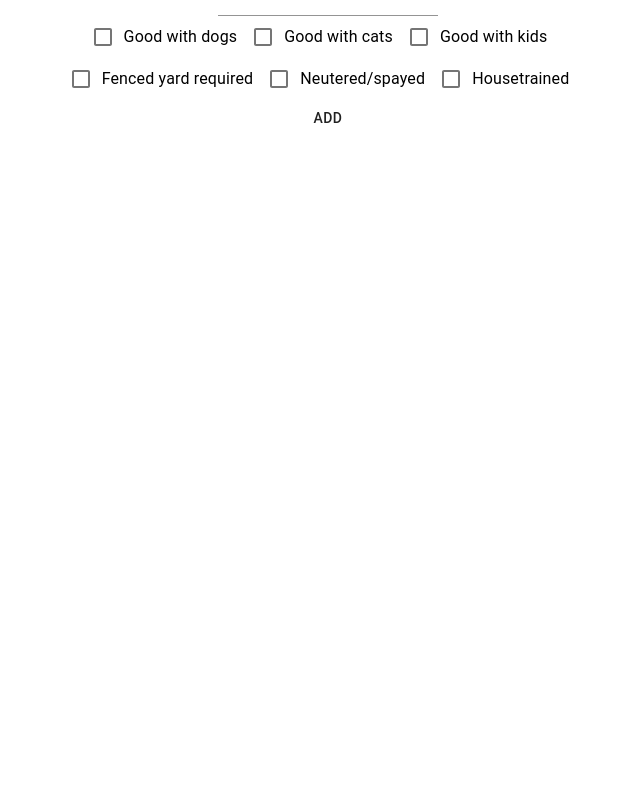
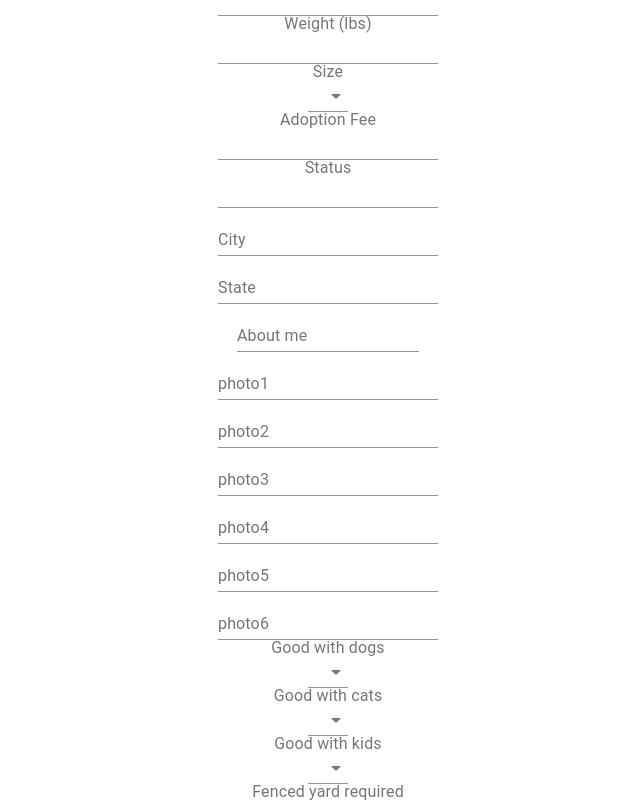
Before and after one commit to zachmkhan/Animal-Adoptions, a React (Create React App) app: page /addCat in a window 1280 px wide. Shown: the part 240-1042 px from the top of the page, without its empty margins (312-952 px from the left). Before the commit the page ends 800 px from the top, so only its background shows below. Built offline with nearby package versions, Linux system fonts and the light colour scheme.

Commit message:
Updated AddCat form

```diff
--- a/src/components/AddCat.js
+++ b/src/components/AddCat.js
@@ -18,31 +18,106 @@ const AddCat = () => {
     const [name, setName] = React.useState("");
     const [breed, setBreed] = React.useState("");
     const [age, setAge] = React.useState("");
+    const [sex, setSex] = React.useState("");
     const [weight, setWeight] = React.useState("");
-    const [dogs, setDogs] = React.useState(false);
-    const [cats, setCats] = React.useState(false);
-    const [kids, setKids] = React.useState(false);
-    const [fence, setFence] = React.useState(false);
-    const [trained, setTrained] = React.useState(false);
-    const [neut, setNeut] = React.useState(false);
+    const [fee, setFee] = React.useState("");
+    const [size, setSize] = React.useState("");
+    const [desc, setDesc] = React.useState("");
+    const [city, setCity] = React.useState("");
+    const [state, setState] = React.useState("");
+    const [status, setStatus] = React.useState("");
+    const [photo1, setPhoto1] = React.useState("");
+    const [photo2, setPhoto2] = React.useState("");
+    const [photo3, setPhoto3] = React.useState("");
+    const [photo4, setPhoto4] = React.useState("");
+    const [photo5, setPhoto5] = React.useState("");
+    const [photo6, setPhoto6] = React.useState("");
+    const [dogs, setDogs] = React.useState("");
+    const [cats, setCats] = React.useState("");
+    const [kids, setKids] = React.useState("");
+    const [fence, setFence] = React.useState("");
+    const [trained, setTrained] = React.useState("");
+    const [neut, setNeut] = React.useState("");
+    const [shots, setShots] = React.useState("");
 
+    const url = "http://flip2.engr.oregonstate.edu:4256/pets"
 
     const handleSubmit = (event) => {
-        console.log(`
-          User: ${name}
-          Breed: ${breed}
-          Age: ${age}
-          Weight: ${weight}
-          Good with dogs: ${dogs}
-          Good with cats: ${cats}
-          Good with kids: ${kids}
-          Fence?: ${fence}
-          Neutered/Spayed: ${neut}
-          Housetrained: ${trained}
+        const requestOptions = {
+            method: 'POST',
+            headers: {
+                'Accept': 'application/json',
+                'Content-Type': 'application/json'
+             },
+            body: JSON.stringify({
+                sellerId: 1, //Dummy admin id
+                status:status,
+                animal:"Cat",
+                name:name,
+                breed:breed,
+                sex:sex,
+                age:age ,
+                weight:weight,
+                size:size,
+                adoptionFee:fee,
+                aboutMe: desc,
+                city:city,
+                state:state,
+                photo1:photo1,
+                photo2:photo2,
+                photo3:photo3,
+                photo4:photo4,
+                photo5:photo5,
+                photo6:photo5,
+                goodWithKids:kids,
+                goodWithDogs:dogs,
+                goodWithCats:cats,
+                requiresFence:fence,
+                houseTrained:trained,
+                neuteredSpayed:neut,
+                shotsUpToDate:shots
+            }
+            )
+        };
+        fetch(url, requestOptions)
+        .then(response => response.json())
+        .then(json => {
+            console.log('parsed json', json) // access json.body here
+        })
+        //event.preventDefault();
+    }
 
-        `);
-        event.preventDefault();
-    }
+    // const handleSubmit = (event) => {
+    //     console.log({
+    //         "sellerId": 2,
+    //         "status": status,
+    //         "animal": "Cat",
+    //         "name": name,
+    //         "breed": breed,
+    //         "sex": sex,
+    //         "age": age,
+    //         "weight": weight,
+    //         "size": size,
+    //         "adoptionFee": fee,
+    //         "aboutMe": desc,
+    //         "city": city,
+    //         "state": "WA",
+    //         "photo1": "https://i.imgur.com/cqAklTF.jpeg",
+    //         "photo2": null,
+    //         "photo3": null,
+    //         "photo4": null,
+    //         "photo5": null,
+    //         "photo6": null,
+    //         "goodWithKids": "UNKNOWN",
+    //         "goodWithDogs": "UNKNOWN",
+    //         "goodWithCats": "UNKNOWN",
+    //         "requiresFence": "UNKNOWN",
+    //         "houseTrained": "UNKNOWN",
+    //         "neuteredSpayed": "UNKNOWN",
+    //         "shotsUpToDate": "UNKNOWN"
+    //       });
+    //     event.preventDefault();
+    // }
 
     return(
         <form onSubmit={handleSubmit}>
@@ -65,6 +140,16 @@ const AddCat = () => {
                     <MenuItem value="Siamese">Siamese</MenuItem>
                 </Select>
                 <br></br>
+                <InputLabel id="sex">Sex</InputLabel>
+                <Select
+                    labelId="sex"
+                    onChange={e => setSex(e.target.value)}
+                    value={sex}
+                >
+                    <MenuItem value="Male">Male</MenuItem>
+                    <MenuItem value="Female">Female</MenuItem>
+                </Select>
+                <br></br>
                 <InputLabel id="age">Age</InputLabel>
                 <Input
                     labelId="age"
@@ -83,73 +168,186 @@ const AddCat = () => {
                 >
                 </Input>
                 <br></br>
-                <FormControlLabel
-                     control={
-                    <Checkbox
-                        value={dogs}
-                        onChange={e => setDogs(!dogs)}
-                        name="checkDogs"
+                <InputLabel id="size">Size</InputLabel>
+                <Select
+                    labelId="size"
+                    onChange={e => setSize(e.target.value)}
+                    value={size}
+                >
+                    <MenuItem value="Small">Small</MenuItem>
+                    <MenuItem value="Medium">Medium</MenuItem>
+                    <MenuItem value="Large">Large</MenuItem>
+                    <MenuItem value="XLarge">XLarge</MenuItem>
 
-                    />
-                    }
-                    label="Good with dogs"
-                />
-                <FormControlLabel
-                     control={
-                    <Checkbox
-                        value={cats}
-                        onChange={e => setCats(!cats)}
-                        name="checkCats"
-
-                    />
-                    }
-                    label="Good with cats"
-                />
-                <FormControlLabel
-                     control={
-                    <Checkbox
-                        value={kids}
-                        onChange={e => setKids(!kids)}
-                        name="checkKids"
-
-                    />
-                    }
-                    label="Good with kids"
+                </Select>
+                <br></br>
+                <InputLabel id="fee">Adoption Fee</InputLabel>
+                <Input
+                    labelId="fee"
+                    type="number"
+                    value={fee}
+                    onChange={e => setFee(e.target.value)}
+                >
+                </Input>
+                <br></br>
+                <InputLabel id="status">Status</InputLabel>
+                <Input
+                    labelId="status"
+                    type="text"
+                    value={status}
+                    onChange={e => setStatus(e.target.value)}
+                >
+                </Input>
+                <br></br>
+                <TextField
+                    type='text'
+                    name='city'
+                    label='City'
+                    onChange={e => setCity(e.target.value)}
+                    value={city}
                 />
                 <br></br>
-                <FormControlLabel
-                     control={
-                    <Checkbox
-                        value={fence}
-                        onChange={e => setFence(!fence)}
-                        name="checkFence"
-
-                    />
-                    }
-                    label="Fenced yard required"
+                <TextField
+                    type='text'
+                    name='state'
+                    label='State'
+                    onChange={e => setState(e.target.value)}
+                    value={state}
                 />
-                <FormControlLabel
-                     control={
-                    <Checkbox
-                        value={neut}
-                        onChange={e => setNeut(!neut)}
-                        name="checkNeut"
-
-                    />
-                    }
-                    label="Neutered/spayed"
+                <br></br>
+                <TextField
+                    type='text'
+                    name='desc'
+                    label='About me'
+                    onChange={e => setDesc(e.target.value)}
+                    value={desc}
+                    multiline='true'
                 />
-                <FormControlLabel
-                     control={
-                    <Checkbox
-                        value={trained}
-                        onChange={e => setTrained(!trained)}
-                        name="checkTrained"
-
-                    />
-                    }
-                    label="Housetrained"
+                <br></br>
+                <TextField
+                    type='text'
+                    name='photo1'
+                    label='photo1'
+                    onChange={e => setPhoto1(e.target.value)}
+                    value={photo1}
                 />
+                <br></br>
+                <TextField
+                    type='text'
+                    name='photo2'
+                    label='photo2'
+                    onChange={e => setPhoto2(e.target.value)}
+                    value={photo2}
+                />
+                <br></br>
+                <TextField
+                    type='text'
+                    name='photo3'
+                    label='photo3'
+                    onChange={e => setPhoto3(e.target.value)}
+                    value={photo3}
+                />
+                <br></br>
+                <TextField
+                    type='text'
+                    name='photo4'
+                    label='photo4'
+                    onChange={e => setPhoto4(e.target.value)}
+                    value={photo4}
+                />
+                <br></br>
+                <TextField
+                    type='text'
+                    name='photo5'
+                    label='photo5'
+                    onChange={e => setPhoto5(e.target.value)}
+                    value={photo5}
+                />
+                <br></br>
+                <TextField
+                    type='text'
+                    name='photo6'
+                    label='photo6'
+                    onChange={e => setPhoto6(e.target.value)}
+                    value={photo6}
+                />
+                <br></br>
+                <InputLabel id="checkDogs">Good with dogs</InputLabel>
+                <Select
+                    labelId="checkDogs"
+                    onChange={e => setDogs(e.target.value)}
+                    value={dogs}
+                >
+                    <MenuItem value="Yes">Yes</MenuItem>
+                    <MenuItem value="No">No</MenuItem>
+                    <MenuItem value="UNKNOWN">UNKNOWN</MenuItem>
+                </Select>
+                <br></br>
+                <InputLabel id="checkCats">Good with cats</InputLabel>
+                <Select
+                    labelId="checkCats"
+                    onChange={e => setCats(e.target.value)}
+                    value={cats}
+                >
+                    <MenuItem value="Yes">Yes</MenuItem>
+                    <MenuItem value="No">No</MenuItem>
+                    <MenuItem value="UNKNOWN">UNKNOWN</MenuItem>
+                </Select>
+                <br></br>
+                <InputLabel id="checkKids">Good with kids</InputLabel>
+                <Select
+                    labelId="checkKids"
+                    onChange={e => setKids(e.target.value)}
+                    value={kids}
+                >
+                    <MenuItem value="Yes">Yes</MenuItem>
+                    <MenuItem value="No">No</MenuItem>
+                    <MenuItem value="UNKNOWN">UNKNOWN</MenuItem>
+                </Select>
+                <br></br>
+                <InputLabel id="checkFence">Fenced yard required</InputLabel>
+                <Select
+                    labelId="checkFence"
+                    onChange={e => setFence(e.target.value)}
+                    value={fence}
+                >
+                    <MenuItem value="Yes">Yes</MenuItem>
+                    <MenuItem value="No">No</MenuItem>
+                    <MenuItem value="UNKNOWN">UNKNOWN</MenuItem>
+                </Select>
+                <br></br>
+                <InputLabel id="checkNeut">Neutered/Spayed</InputLabel>
+                <Select
+                    labelId="checkNeut"
+                    onChange={e => setNeut(e.target.value)}
+                    value={neut}
+                >
+                    <MenuItem value="Yes">Yes</MenuItem>
+                    <MenuItem value="No">No</MenuItem>
+                    <MenuItem value="UNKNOWN">UNKNOWN</MenuItem>
+                </Select>
+                {/* <br></br> */}
+                <InputLabel id="checkTrained">Housetrained</InputLabel>
+                <Select
+                    labelId="checkTrained"
+                    onChange={e => setTrained(e.target.value)}
+                    value={trained}
+                >
+                    <MenuItem value="Yes">Yes</MenuItem>
+                    <MenuItem value="No">No</MenuItem>
+                    <MenuItem value="UNKNOWN">UNKNOWN</MenuItem>
+                </Select>
+                <br></br>
+                <InputLabel id="checkShots">Shots up to date</InputLabel>
+                <Select
+                    labelId="checkShots"
+                    onChange={e => setShots(e.target.value)}
+                    value={shots}
+                >
+                    <MenuItem value="Yes">Yes</MenuItem>
+                    <MenuItem value="No">No</MenuItem>
+                    <MenuItem value="UNKNOWN">UNKNOWN</MenuItem>
+                </Select>
                 <br></br>
                 <Button type='submit'>
                     Add
```
